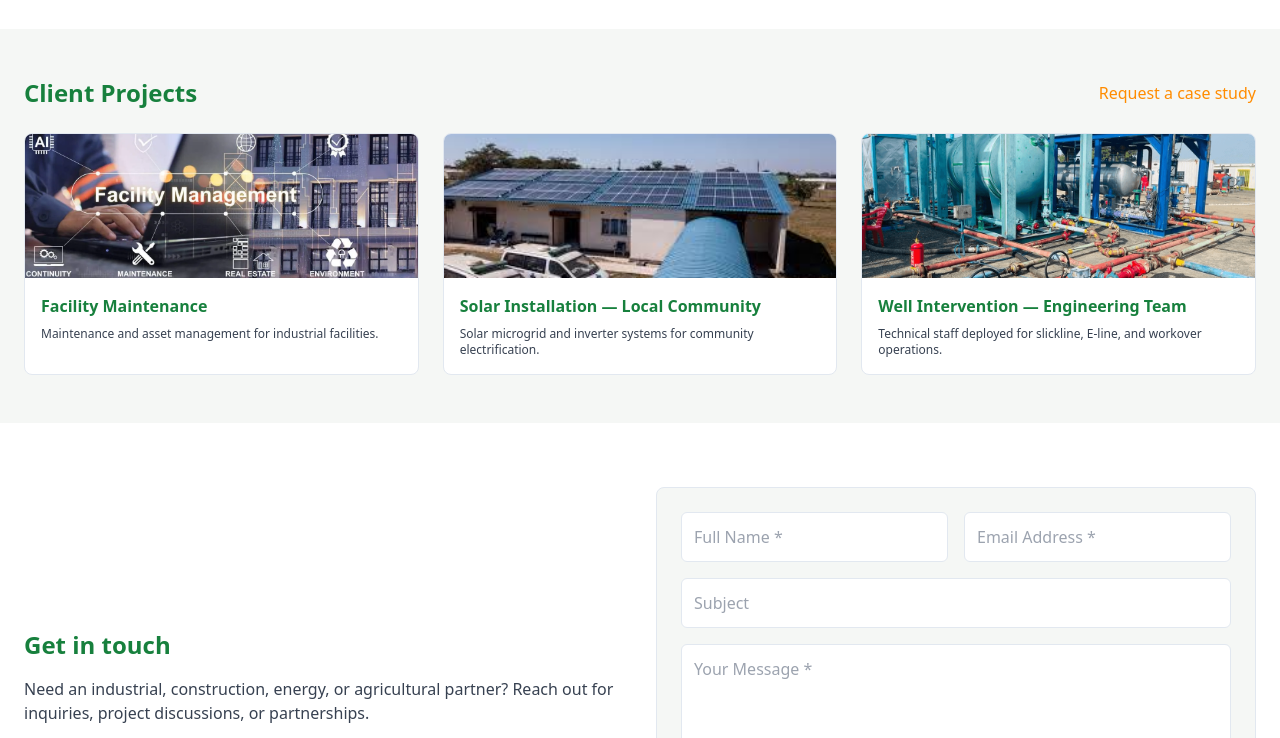
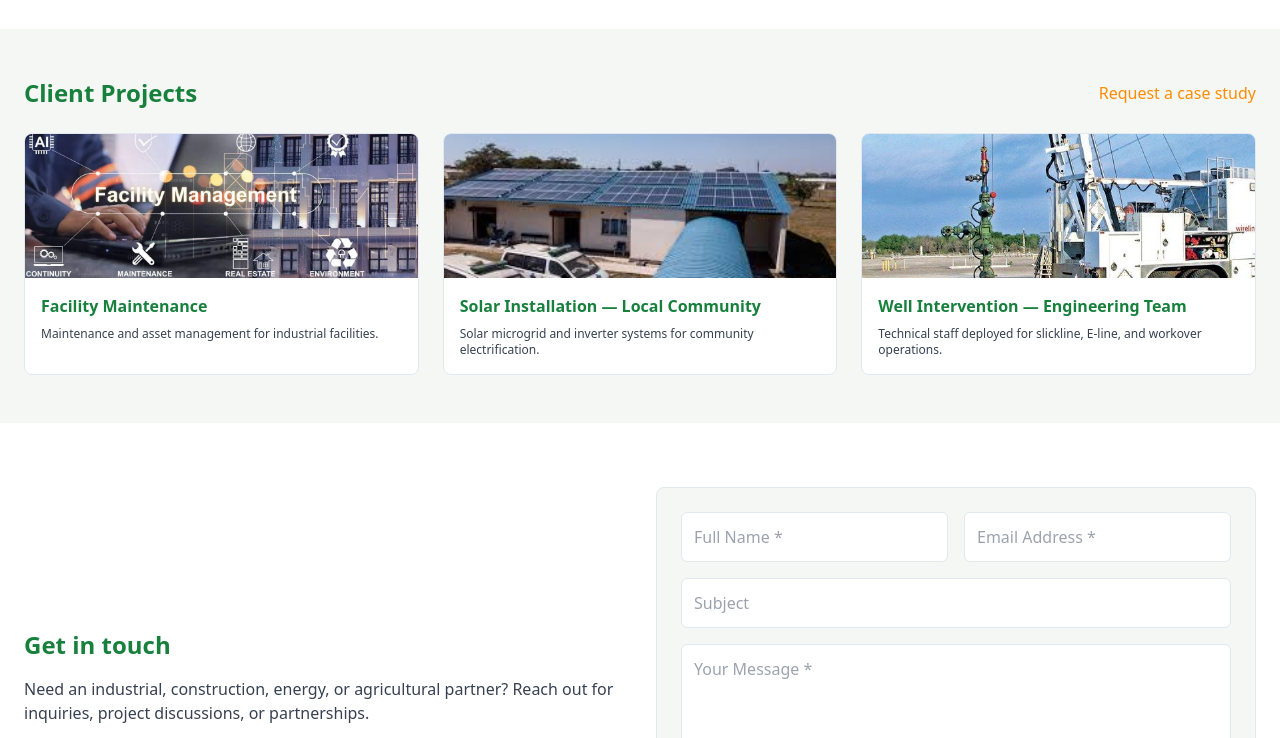
Before and after one commit to pipelinepages/nelreti, a plain HTML site: page index.html in a window 1280 px wide. Shown: the part 2720-3458 px from the top of the page. Drawn offline with nearby package versions, Linux system fonts and the light colour scheme.

Commit message:
Update index.html

```diff
--- a/index.html
+++ b/index.html
@@ -735,7 +735,7 @@
 
         <figure class="rounded-lg overflow-hidden border border-[#e2e8f0] bg-white">
           <div class="h-36 flex items-center justify-center bg-[#f5f7f5]">
-            <img src="hero/well.png" alt="Well Intervention Project" class="h-full w-full object-cover" />
+            <img src="projects/slickline.jpg" alt="Well Intervention Project" class="h-full w-full object-cover" />
           </div>
           <figcaption class="p-4 text-gray-700">
             <h4 class="text-[#17803d] font-semibold">Well Intervention — Engineering Team</h4>
```
